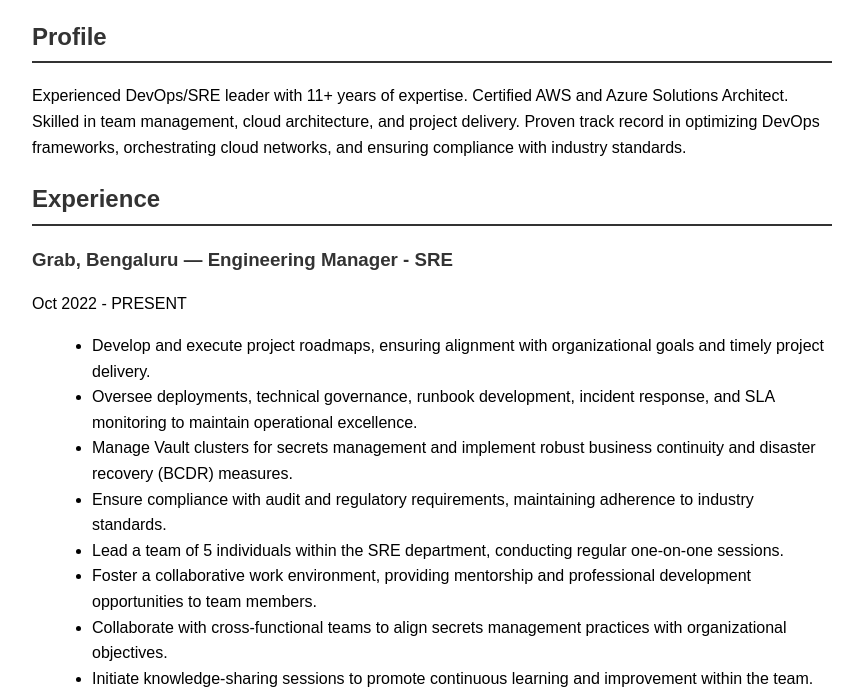
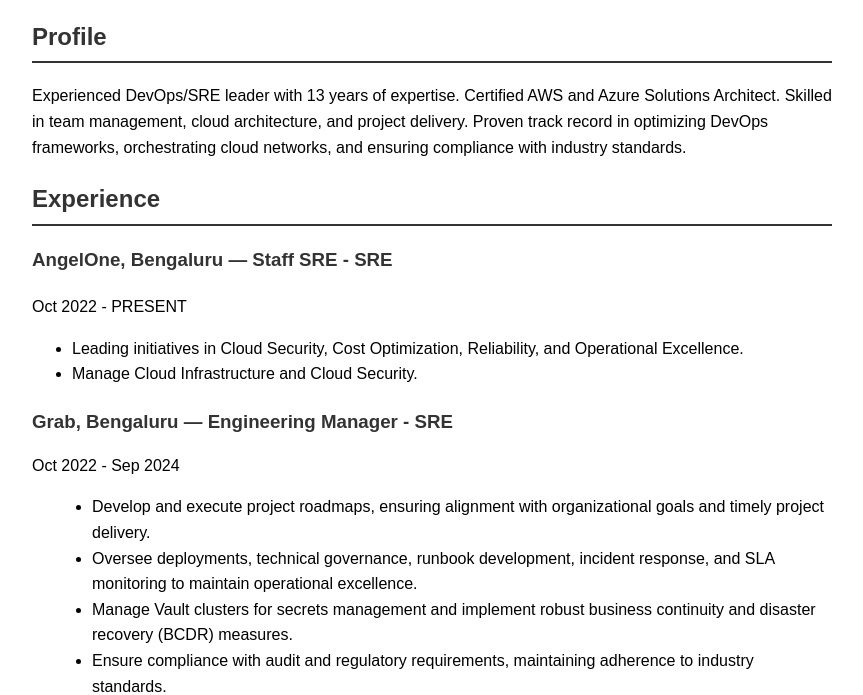
Before and after one commit to ssala7/ssala7.github.io, a plain HTML site: page index.html in a window 1280 px wide. Shown: the part 96-791 px from the top of the page, without its empty margins (208-1071 px from the left). Drawn offline with Linux system fonts and the light colour scheme.

Commit message:
adding new experience

```diff
--- a/index.html
+++ b/index.html
@@ -51,14 +51,21 @@
         <h1>Suresh Sala</h1>
         <div class="section">
             <h2>Profile</h2>
-            <p>Experienced DevOps/SRE leader with 11+ years of expertise. Certified AWS and Azure Solutions Architect. Skilled in team management, cloud architecture, and project delivery. Proven track record in optimizing DevOps frameworks, orchestrating cloud networks, and ensuring compliance with industry standards.</p>
+            <p>Experienced DevOps/SRE leader with 13 years of expertise. Certified AWS and Azure Solutions Architect. Skilled in team management, cloud architecture, and project delivery. Proven track record in optimizing DevOps frameworks, orchestrating cloud networks, and ensuring compliance with industry standards.</p>
         </div>
 
         <div class="section">
             <h2>Experience</h2>
+                <h3>AngelOne, Bengaluru — Staff SRE - SRE</h3>
+                <p>Oct 2022 - PRESENT</p>
+                <ul>
+                    <li>Leading initiatives in Cloud Security, Cost Optimization, Reliability, and Operational Excellence.</li>
+                    <li>Manage Cloud Infrastructure and Cloud Security.</li>
+                </ul>
+            </div>
             <div class="experience-item">
                 <h3>Grab, Bengaluru — Engineering Manager - SRE</h3>
-                <p>Oct 2022 - PRESENT</p>
+                <p>Oct 2022 - Sep 2024</p>
                 <ul>
                     <li>Develop and execute project roadmaps, ensuring alignment with organizational goals and timely project delivery.</li>
                     <li>Oversee deployments, technical governance, runbook development, incident response, and SLA monitoring to maintain operational excellence.</li>
```
